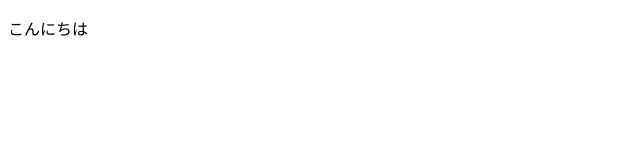
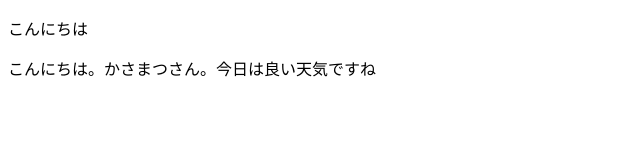
Before and after one commit to junjapan/kasamatsuProject, a plain HTML site: page index.html in a window 1280 px wide. Shown: the whole page, without its empty margins (0-640 px from the left). Drawn offline with Linux system fonts and the light colour scheme.

Commit message:
じゅんいち分の修正しました

```diff
--- a/index.html
+++ b/index.html
@@ -6,5 +6,6 @@
   </head>
   <body>
     <p>こんにちは</p>
+		<p>こんにちは。かさまつさん。今日は良い天気ですね</p>
   </body>
 </html
```
